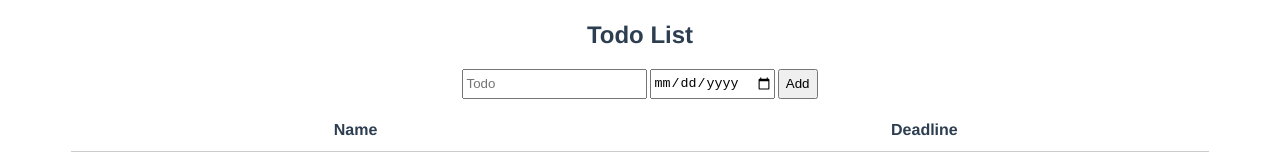
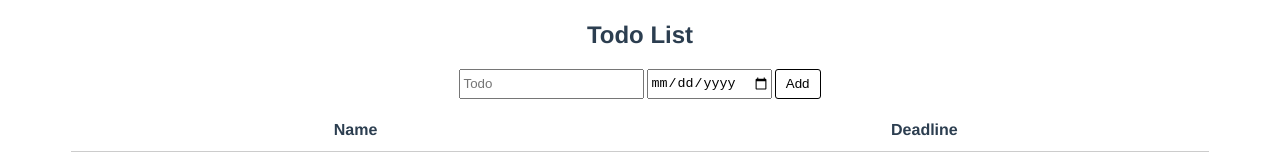
Before and after one commit to harsssh/vue-todo, a Vue app: page / in a window 1280 px wide. Shown: the part 323-482 px from the top of the page. Built offline with nearby package versions, Linux system fonts and the light colour scheme.

Commit message:
update UI

```diff
--- a/src/components/TodoList.vue
+++ b/src/components/TodoList.vue
@@ -1,7 +1,7 @@
 <template>
   <div>
     <h2>Todo List</h2>
-    <div class="todo-form">
+    <div>
       <input
         v-model="newItem.name"
         class="todo-name"
@@ -32,7 +32,6 @@ const addItem = () => {
 </script>
 
 <style lang="scss" scoped>
-.todo-form {
 .todo-name,
 .todo-deadline,
 .add-button {
@@ -44,6 +43,22 @@ const addItem = () => {
     margin-right: 3px;
   }
 }
+
+.add-button {
+  padding: 0 10px;
+  border: solid 1px;
+  border-radius: 3px;
+  background-color: #fff;
+  transition: background-color 0.1s;
+  cursor: pointer;
+
+  &:hover {
+    background-color: #eee;
+  }
+}
+
+.todo-deadline {
+  cursor: pointer;
 }
 
 .todo-table {
--- a/src/components/TodoTable.vue
+++ b/src/components/TodoTable.vue
@@ -64,11 +64,9 @@ table {
     border: none;
     border-radius: 6px;
     font-weight: bold;
-
+    color: #eee;
     background-color: $button-color;
-    color: #eee;
     transition: background-color 0.2s;
-
     cursor: pointer;
 
     &:hover {
```
Lines whose indentation alone changed are shown as unchanged.
